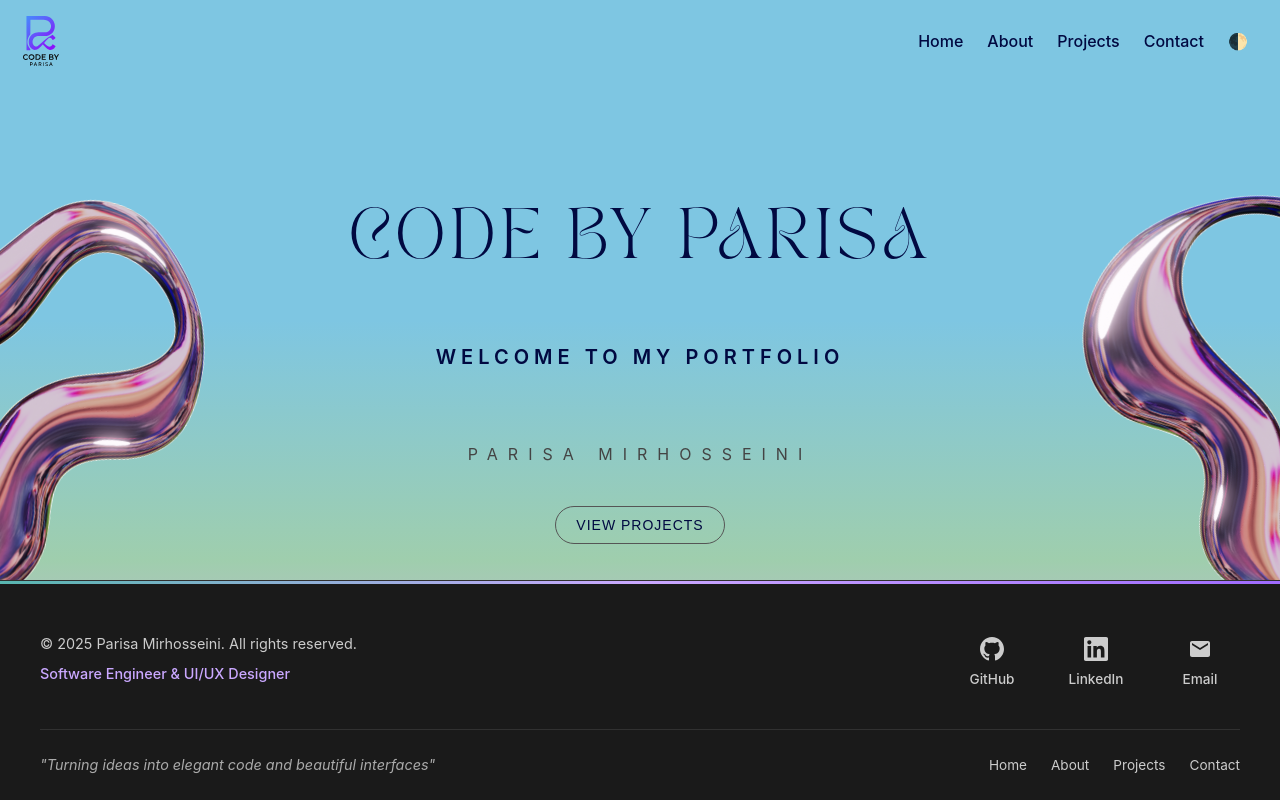
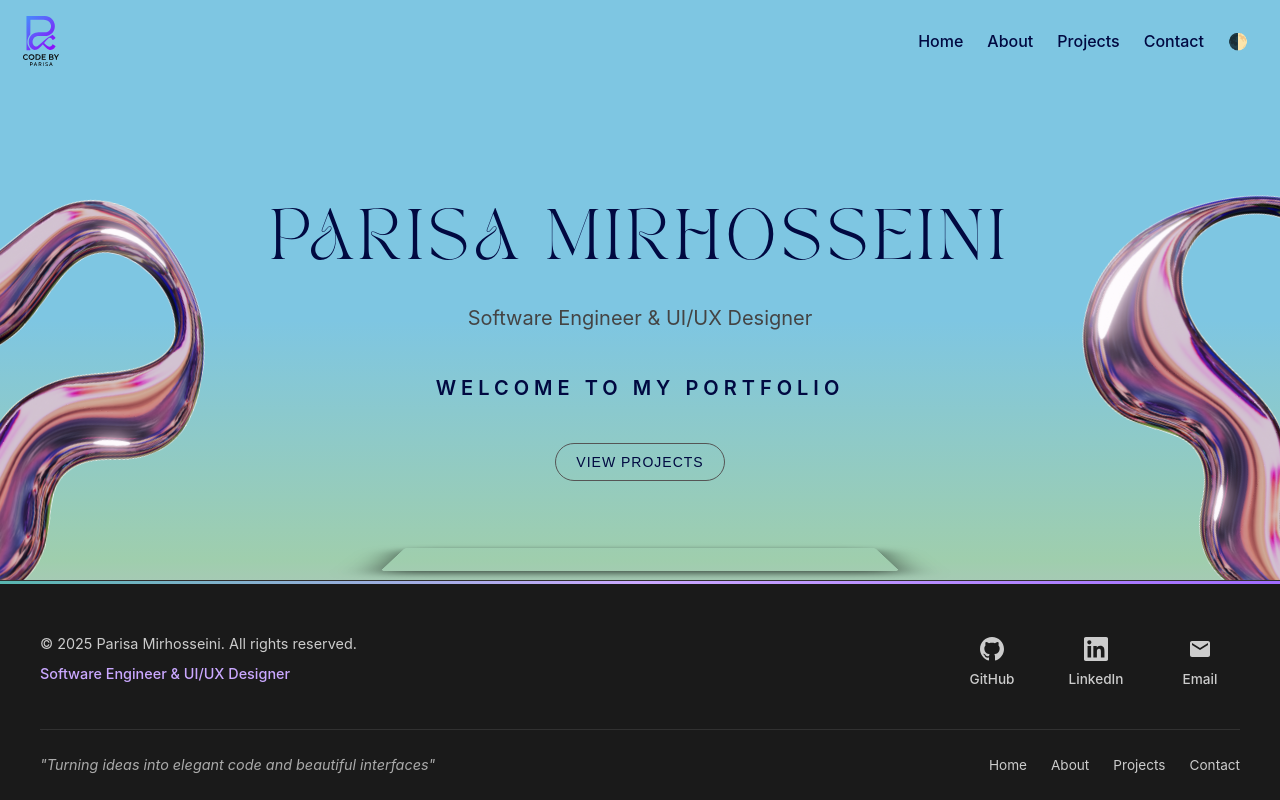
Before and after one commit to Parisa-Mirhosseini/parisa-mirhosseini-portfolio, a React (Vite) app: page / in a window 1280 px wide. Built offline with nearby package versions, Linux system fonts and the light colour scheme; a web font is replaced by a local one.

Commit message:
hero section text for the role

```diff
--- a/src/components/HeroSection/HeroSection.jsx
+++ b/src/components/HeroSection/HeroSection.jsx
@@ -10,9 +10,11 @@ function HeroSection() {
       <img src={curveLeft} alt="curve-left" className="curve curve-left" />
       <img src={curveRight} alt="curve-right" className="curve curve-right" />
       <div className="content">
-        <h1 className="title">CODE BY PARISA</h1>
+        <h1 className="title">PARISA MIRHOSSEINI</h1>
+        <p className="role">
+              Software Engineer & UI/UX Designer
+            </p>
         <h1 className="home__title">WELCOME TO MY PORTFOLIO</h1>
-        <p className="subtitle">PARISA MIRHOSSEINI</p>
         <button className="studio-button">
           <Link to="/projects" className="studio-button-link">VIEW PROJECTS</Link>
         </button>
--- a/src/components/HeroSection/HeroSection.scss
+++ b/src/components/HeroSection/HeroSection.scss
@@ -23,16 +23,23 @@
     padding: 40px;
     font-size: 12px;
     font-weight: 600;
-    letter-spacing: 5px;
+    letter-spacing: 3px;
 
 
     @include tablet {
       font-size: 20px;
       font-weight: 600;
+      letter-spacing: 5px;
+      padding: 40px;
     }
 
   }
-
+.role{
+  color: $subtitle-color;
+  @include tablet {
+    font-size: 20px;
+    }
+}
   .title {
     font-size: 18px;
     font-weight: 900;
@@ -49,21 +56,6 @@
       font-size: 50px;
     }
   }
-
-  .subtitle {
-    color: $subtitle-color;
-    font-size: 10px;
-    letter-spacing: 5px;
-    margin: 30px 15px 15px 15px;
-
-    @include tablet {
-      margin-bottom: 40px;
-      font-size: 16px;
-      letter-spacing: 10px;
-    }
-  }
-
-
 }
 
 
```
